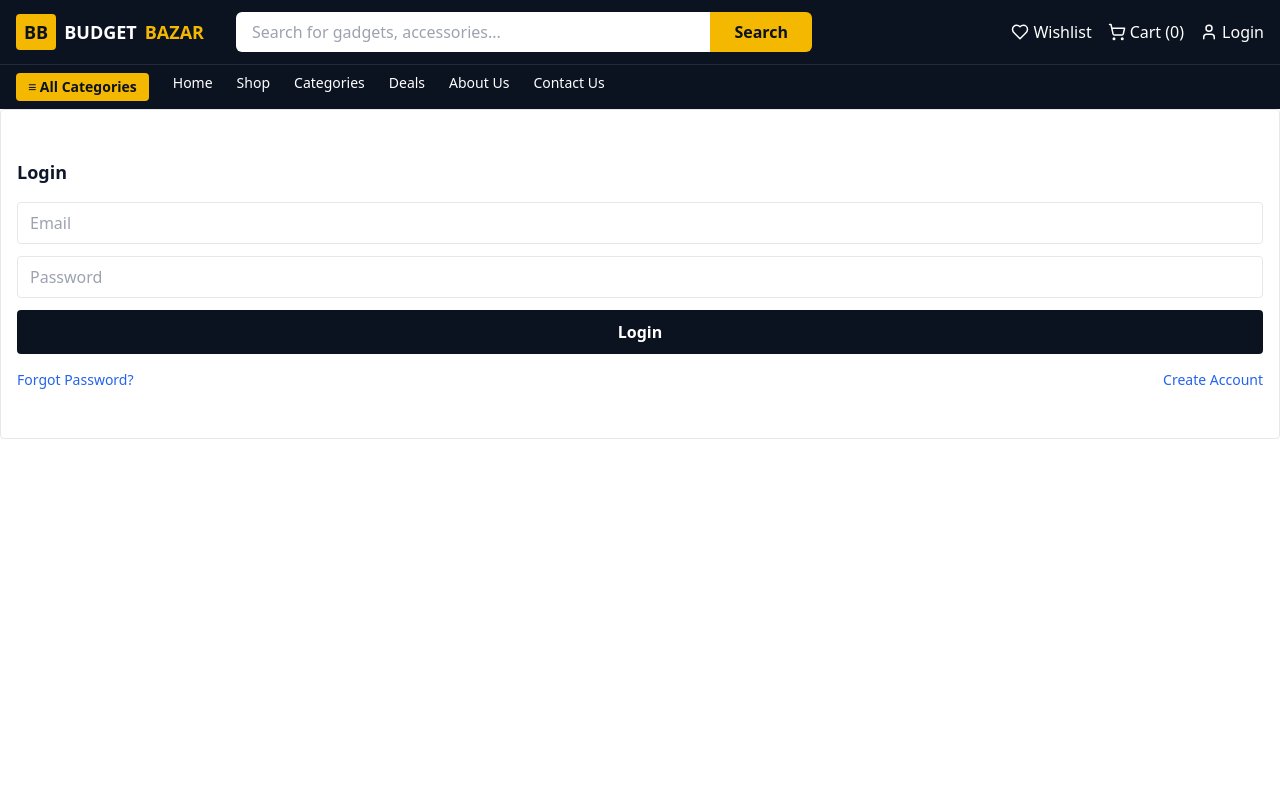
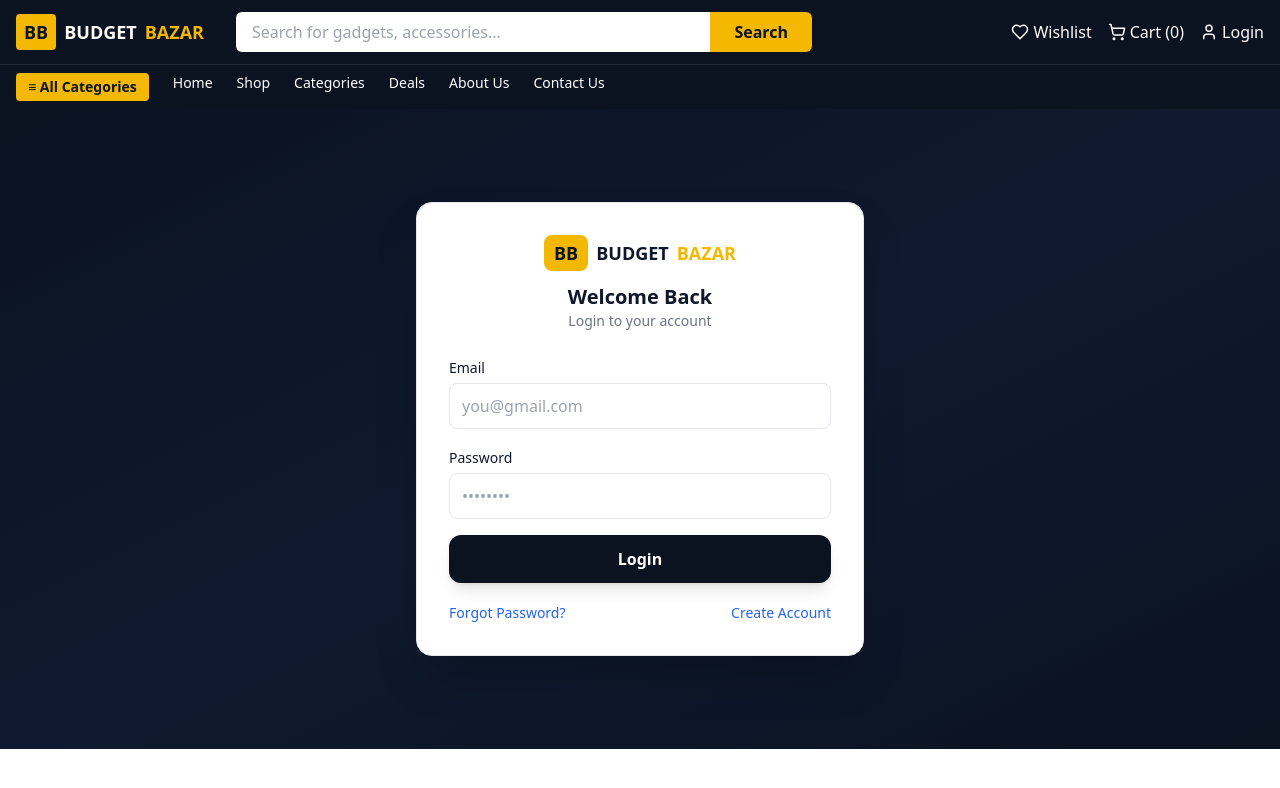
Before and after one commit to DevVerse0/Budget-Bazaar, a Next.js app in the folder frontend/: page /login in a window 1280 px wide. Shown: the top 788 px of the page. Built offline with nearby package versions, Linux system fonts and the light colour scheme; no server answers.

Commit message:
polish: premium auth forms - navy/gold gradient, rounded cards, hover states (1/3)

```diff
--- a/frontend/src/app/admin/login/page.tsx
+++ b/frontend/src/app/admin/login/page.tsx
@@ -3,29 +3,26 @@ import { useState } from 'react';
 import { supabase } from '@/lib/supabase';
 import { useRouter } from 'next/navigation';
 export default function AdminLogin(){
-  const [email,setEmail]=useState(''); const [password,setPassword]=useState(''); const [err,setErr]=useState(''); const router=useRouter();
+  const [email,setEmail]=useState(''); const [password,setPassword]=useState(''); const [err,setErr]=useState(''); const [loading,setLoading]=useState(false); const router=useRouter();
   const submit=async(e:any)=>{
-    e.preventDefault(); setErr('');
+    e.preventDefault(); setErr(''); setLoading(true);
     const { data, error } = await supabase.auth.signInWithPassword({ email, password });
-    if(error){ setErr(error.message); return; }
-    const token = data.session?.access_token;
-    if(token) localStorage.setItem('token', token);
-    // verify admin
+    if(error){ setErr(error.message); setLoading(false); return; }
+    const token = data.session?.access_token; if(token) localStorage.setItem('token', token);
     try{
       const r = await fetch(`${process.env.NEXT_PUBLIC_API_URL}/auth/me`, { headers:{ Authorization:`Bearer ${token}` }});
       const j = await r.json();
-      if(j.profile?.role!=='admin'){ setErr('❌ Admin only - ei account admin na. profiles e role=admin koro.'); await supabase.auth.signOut(); return; }
+      if(j.profile?.role!=='admin'){ setErr('❌ Admin only - ei account admin na. profiles e role=admin koro.'); await supabase.auth.signOut(); setLoading(false); return; }
       router.push('/admin/dashboard');
-    }catch(e:any){ setErr('Auth check failed'); }
+    }catch{ setErr('Auth check failed'); setLoading(false); }
   };
-  return (<div className="min-h-screen flex items-center justify-center bg-gray-100 p-4">
-    <form onSubmit={submit} className="bg-white border rounded-xl p-6 w-full max-w-md">
-      <h1 className="font-bold text-lg">Admin Login</h1><p className="text-sm text-gray-500 mb-4">Budget Bazar Admin Panel — separate from main site</p>
-      <input value={email} onChange={e=>setEmail(e.target.value)} placeholder="Admin Email" className="w-full border rounded px-3 py-2 mb-3" required/>
-      <input value={password} onChange={e=>setPassword(e.target.value)} placeholder="Password" type="password" className="w-full border rounded px-3 py-2" required/>
-      {err && <p className="text-red-500 text-sm mt-2">{err}</p>}
-      <button type="submit" className="w-full mt-4 bg-navy text-white py-2.5 rounded font-semibold">Login to Dashboard</button>
-      <p className="text-xs text-gray-400 mt-3 text-center">User ra /admin URL dileo login chara dhukte parbe na. Backend adminMiddleware + frontend guard.</p>
+  return (<div className="min-h-screen flex items-center justify-center bg-gradient-to-br from-navy via-[#0f1a30] to-navy p-4">
+    <form onSubmit={submit} className="bg-white border rounded-2xl p-8 w-full max-w-md shadow-2xl">
+      <div className="text-center mb-6"><span className="bg-navy text-gold px-3 py-1 rounded-lg font-bold">ADMIN</span><h1 className="font-bold text-xl mt-3">Budget Bazar Admin</h1><p className="text-sm text-gray-500">Separate panel — not for customers</p></div>
+      <input value={email} onChange={e=>setEmail(e.target.value)} placeholder="Admin Email" className="w-full border rounded-lg px-3 py-2.5 mb-3 focus:ring-2 focus:ring-gold outline-none" required/>
+      <input value={password} onChange={e=>setPassword(e.target.value)} placeholder="Password" type="password" className="w-full border rounded-lg px-3 py-2.5 focus:ring-2 focus:ring-gold outline-none" required/>
+      {err && <p className="text-red-600 text-sm bg-red-50 border rounded-lg px-3 py-2 mt-3">{err}</p>}
+      <button type="submit" disabled={loading} className="w-full mt-4 bg-navy hover:bg-black text-white py-3 rounded-xl font-semibold shadow">{loading?'Logging in...':'Login to Dashboard'}</button>
     </form>
   </div>);
 }
--- a/frontend/src/app/forgot-password/page.tsx
+++ b/frontend/src/app/forgot-password/page.tsx
@@ -1,24 +1,26 @@
 'use client';
 import { useState } from 'react';
 import { supabase } from '@/lib/supabase';
+import Link from 'next/link';
 export default function Forgot(){
-  const [email,setEmail]=useState(''); const [msg,setMsg]=useState(''); const [err,setErr]=useState('');
+  const [email,setEmail]=useState(''); const [msg,setMsg]=useState(''); const [err,setErr]=useState(''); const [loading,setLoading]=useState(false);
   const submit=async(e:any)=>{
-    e.preventDefault(); setErr(''); setMsg('');
-    // Try Supabase first
+    e.preventDefault(); setErr(''); setMsg(''); setLoading(true);
     const { error } = await supabase.auth.resetPasswordForEmail(email, { redirectTo: `${window.location.origin}/reset-password` });
-    if(error) setErr(error.message);
-    else setMsg('Password reset email sent! Check inbox (also spam). Gmail: budgetbazaarservicebd@gmail.com via SMTP');
-    // also try backend SMTP as fallback
+    if(error) setErr(error.message); else setMsg('Password reset email sent! Check inbox & spam — from budgetbazaarservicebd@gmail.com');
     try{ await fetch(`${process.env.NEXT_PUBLIC_API_URL}/auth/forgot`, { method:'POST', headers:{'Content-Type':'application/json'}, body: JSON.stringify({ email }) }); }catch{}
+    setLoading(false);
   };
-  return (<div className="container-bb py-12 max-w-md mx-auto border rounded p-6 bg-white">
-    <h1 className="font-bold text-lg mb-1">Forgot Password</h1><p className="text-sm text-gray-500 mb-4">Enter your email, we will send reset link</p>
-    <form onSubmit={submit} className="space-y-3">
-      <input value={email} onChange={e=>setEmail(e.target.value)} placeholder="Email" type="email" className="w-full border rounded px-3 py-2" required/>
-      {err && <p className="text-red-500 text-sm">{err}</p>}
-      {msg && <p className="text-green-600 text-sm">{msg}</p>}
-      <button type="submit" className="w-full bg-gold py-2.5 rounded font-semibold">Send Reset Link</button>
-    </form>
+  return (<div className="min-h-[80vh] flex items-center justify-center bg-gradient-to-br from-navy via-[#0f1a30] to-navy p-4">
+    <div className="bg-white rounded-2xl shadow-2xl w-full max-w-md p-8 border">
+      <h1 className="font-bold text-xl text-center">Forgot Password</h1><p className="text-sm text-gray-500 text-center mb-6">We will send a reset link to your email</p>
+      <form onSubmit={submit} className="space-y-4">
+        <input value={email} onChange={e=>setEmail(e.target.value)} placeholder="Email" type="email" className="w-full border rounded-lg px-3 py-2.5 focus:ring-2 focus:ring-gold outline-none" required/>
+        {err && <p className="text-red-500 text-sm bg-red-50 border rounded-lg px-3 py-2">{err}</p>}
+        {msg && <p className="text-green-600 text-sm bg-green-50 border rounded-lg px-3 py-2">{msg}</p>}
+        <button type="submit" disabled={loading} className="w-full bg-gold hover:bg-yellow-500 text-navy py-3 rounded-xl font-bold shadow transition">{loading?'Sending...':'Send Reset Link'}</button>
+      </form>
+      <p className="text-sm text-center mt-4"><Link href="/login" className="text-blue-600 hover:underline">Back to Login</Link></p>
+    </div>
   </div>);
 }
--- a/frontend/src/app/login/page.tsx
+++ b/frontend/src/app/login/page.tsx
@@ -4,31 +4,31 @@ import { supabase } from '@/lib/supabase';
 import { useRouter } from 'next/navigation';
 import Link from 'next/link';
 export default function Login(){
-  const [email,setEmail]=useState(''); const [password,setPassword]=useState(''); const [err,setErr]=useState(''); const router=useRouter();
+  const [email,setEmail]=useState(''); const [password,setPassword]=useState(''); const [err,setErr]=useState(''); const [loading,setLoading]=useState(false); const router=useRouter();
   const submit=async(e:any)=>{
-    e.preventDefault(); setErr('');
+    e.preventDefault(); setErr(''); setLoading(true);
     const { data, error } = await supabase.auth.signInWithPassword({ email, password });
-    if(error){ setErr(error.message); return; }
+    if(error){ setErr(error.message); setLoading(false); return; }
     if(data.session) localStorage.setItem('token', data.session.access_token);
     const token = data.session?.access_token;
     try{
-      const r = await fetch(`${process.env.NEXT_PUBLIC_API_URL}/auth/me`, { headers: { Authorization: `Bearer ${token}` }});
+      const r = await fetch(`${process.env.NEXT_PUBLIC_API_URL}/auth/me`, { headers: { Authorization:`Bearer ${token}` }});
       const j = await r.json();
       if(j.profile?.role==='admin') router.push('/admin/dashboard');
       else router.push('/');
     }catch{ router.push('/'); }
+    setLoading(false);
   };
-  return (<div className="container-bb py-12 max-w-md mx-auto border rounded p-6 bg-white">
-    <h1 className="font-bold text-lg mb-4">Login</h1>
-    <form onSubmit={submit} className="space-y-3">
-      <input value={email} onChange={e=>setEmail(e.target.value)} placeholder="Email" className="w-full border rounded px-3 py-2" required/>
-      <input value={password} onChange={e=>setPassword(e.target.value)} placeholder="Password" type="password" className="w-full border rounded px-3 py-2" required/>
-      {err && <p className="text-red-500 text-sm">{err}</p>}
-      <button type="submit" className="w-full bg-navy text-white py-2.5 rounded font-semibold">Login</button>
-    </form>
-    <div className="flex justify-between text-sm mt-4">
-      <Link href="/forgot-password" className="text-blue-600">Forgot Password?</Link>
-      <Link href="/register" className="text-blue-600">Create Account</Link>
+  return (<div className="min-h-[80vh] flex items-center justify-center bg-gradient-to-br from-navy via-[#0f1a30] to-navy p-4">
+    <div className="bg-white rounded-2xl shadow-2xl w-full max-w-md p-8 border">
+      <div className="text-center mb-6"><div className="inline-flex items-center gap-2 font-bold text-lg"><span className="bg-gold text-navy px-2.5 py-1 rounded-lg">BB</span> BUDGET <span className="text-gold">BAZAR</span></div><h1 className="font-bold text-xl mt-3">Welcome Back</h1><p className="text-sm text-gray-500">Login to your account</p></div>
+      <form onSubmit={submit} className="space-y-4">
+        <div><label className="text-sm font-medium">Email</label><input value={email} onChange={e=>setEmail(e.target.value)} placeholder="you@gmail.com" type="email" className="w-full mt-1 border rounded-lg px-3 py-2.5 focus:ring-2 focus:ring-gold outline-none" required/></div>
+        <div><label className="text-sm font-medium">Password</label><input value={password} onChange={e=>setPassword(e.target.value)} placeholder="••••••••" type="password" className="w-full mt-1 border rounded-lg px-3 py-2.5 focus:ring-2 focus:ring-gold outline-none" required/></div>
+        {err && <p className="text-red-600 text-sm bg-red-50 border border-red-200 rounded-lg px-3 py-2">{err}</p>}
+        <button type="submit" disabled={loading} className="w-full bg-navy hover:bg-black text-white py-3 rounded-xl font-semibold shadow-lg transition disabled:opacity-50">{loading?'Logging in...':'Login'}</button>
+      </form>
+      <div className="flex justify-between text-sm mt-5"><Link href="/forgot-password" className="text-blue-600 hover:underline">Forgot Password?</Link><Link href="/register" className="text-blue-600 hover:underline">Create Account</Link></div>
     </div>
   </div>);
 }
--- a/frontend/src/app/register/page.tsx
+++ b/frontend/src/app/register/page.tsx
@@ -4,29 +4,28 @@ import { supabase } from '@/lib/supabase';
 import { useRouter } from 'next/navigation';
 import Link from 'next/link';
 export default function Register(){
-  const [email,setEmail]=useState(''); const [password,setPassword]=useState(''); const [name,setName]=useState(''); const [mobile,setMobile]=useState(''); const [err,setErr]=useState(''); const [ok,setOk]=useState(''); const router=useRouter();
+  const [email,setEmail]=useState(''); const [password,setPassword]=useState(''); const [name,setName]=useState(''); const [mobile,setMobile]=useState(''); const [err,setErr]=useState(''); const [ok,setOk]=useState(''); const [loading,setLoading]=useState(false); const router=useRouter();
   const submit=async(e:any)=>{
-    e.preventDefault(); setErr(''); setOk('');
+    e.preventDefault(); setErr(''); setOk(''); setLoading(true);
     const { data, error } = await supabase.auth.signUp({ email, password, options:{ data:{ full_name:name, mobile } } });
-    if(error){ setErr(error.message); return; }
-    // create profile row (trigger may do, but ensure)
-    if(data.user){
-      await supabase.from('profiles').upsert({ id: data.user.id, full_name:name, email, mobile, role:'customer' });
-    }
-    setOk('Account created! Check email to confirm, then login.');
+    if(error){ setErr(error.message); setLoading(false); return; }
+    if(data.user) await supabase.from('profiles').upsert({ id: data.user.id, full_name:name, email, mobile, role:'customer' });
+    setOk('Account created! Check email to confirm, then login.'); setLoading(false);
     setTimeout(()=>router.push('/login'),1500);
   };
-  return (<div className="container-bb py-12 max-w-md mx-auto border rounded p-6 bg-white">
-    <h1 className="font-bold text-lg mb-1">Create Account</h1><p className="text-sm text-gray-500 mb-4">Budget Bazar - Best Gadgets, Best Prices</p>
-    <form onSubmit={submit} className="space-y-3">
-      <input value={name} onChange={e=>setName(e.target.value)} placeholder="Full Name" className="w-full border rounded px-3 py-2" required/>
-      <input value={mobile} onChange={e=>setMobile(e.target.value)} placeholder="Mobile (01...)" className="w-full border rounded px-3 py-2"/>
-      <input value={email} onChange={e=>setEmail(e.target.value)} placeholder="Email (gmail)" type="email" className="w-full border rounded px-3 py-2" required/>
-      <input value={password} onChange={e=>setPassword(e.target.value)} placeholder="Password (6+ chars)" type="password" className="w-full border rounded px-3 py-2" required/>
-      {err && <p className="text-red-500 text-sm">{err}</p>}
-      {ok && <p className="text-green-600 text-sm">{ok}</p>}
-      <button type="submit" className="w-full bg-navy text-white py-2.5 rounded font-semibold">Sign Up</button>
-    </form>
-    <p className="text-sm mt-4 text-center">Already have account? <Link href="/login" className="text-blue-600">Login</Link></p>
+  return (<div className="min-h-[80vh] flex items-center justify-center bg-gradient-to-br from-navy via-[#0f1a30] to-navy p-4">
+    <div className="bg-white rounded-2xl shadow-2xl w-full max-w-md p-8 border">
+      <div className="text-center mb-6"><div className="inline-flex items-center gap-2 font-bold text-lg"><span className="bg-gold text-navy px-2.5 py-1 rounded-lg">BB</span> BUDGET <span className="text-gold">BAZAR</span></div><h1 className="font-bold text-xl mt-3">Create Account</h1><p className="text-sm text-gray-500">Join Budget Bazar — Best Prices</p></div>
+      <form onSubmit={submit} className="space-y-3">
+        <input value={name} onChange={e=>setName(e.target.value)} placeholder="Full Name" className="w-full border rounded-lg px-3 py-2.5 focus:ring-2 focus:ring-gold outline-none" required/>
+        <input value={mobile} onChange={e=>setMobile(e.target.value)} placeholder="Mobile 01..." className="w-full border rounded-lg px-3 py-2.5 focus:ring-2 focus:ring-gold outline-none"/>
+        <input value={email} onChange={e=>setEmail(e.target.value)} placeholder="Email" type="email" className="w-full border rounded-lg px-3 py-2.5 focus:ring-2 focus:ring-gold outline-none" required/>
+        <input value={password} onChange={e=>setPassword(e.target.value)} placeholder="Password (6+ chars)" type="password" className="w-full border rounded-lg px-3 py-2.5 focus:ring-2 focus:ring-gold outline-none" required/>
+        {err && <p className="text-red-500 text-sm bg-red-50 border rounded-lg px-3 py-2">{err}</p>}
+        {ok && <p className="text-green-600 text-sm bg-green-50 border rounded-lg px-3 py-2">{ok}</p>}
+        <button type="submit" disabled={loading} className="w-full bg-gold hover:bg-yellow-500 text-navy py-3 rounded-xl font-bold shadow-lg transition disabled:opacity-50">{loading?'Creating...':'Sign Up'}</button>
+      </form>
+      <p className="text-sm mt-5 text-center">Already have account? <Link href="/login" className="text-blue-600 hover:underline">Login</Link></p>
+    </div>
   </div>);
 }
--- a/frontend/src/app/reset-password/page.tsx
+++ b/frontend/src/app/reset-password/page.tsx
@@ -3,19 +3,22 @@ import { useState } from 'react';
 import { supabase } from '@/lib/supabase';
 import { useRouter } from 'next/navigation';
 export default function Reset(){
-  const [pwd,setPwd]=useState(''); const [msg,setMsg]=useState(''); const [err,setErr]=useState(''); const router=useRouter();
+  const [pwd,setPwd]=useState(''); const [msg,setMsg]=useState(''); const [err,setErr]=useState(''); const [loading,setLoading]=useState(false); const router=useRouter();
   const submit=async(e:any)=>{
-    e.preventDefault(); setErr(''); setMsg('');
+    e.preventDefault(); setErr(''); setMsg(''); setLoading(true);
     const { error } = await supabase.auth.updateUser({ password: pwd });
-    if(error) setErr(error.message); else { setMsg('Password updated! Login now.'); setTimeout(()=>router.push('/login'),1200); }
+    if(error) setErr(error.message); else { setMsg('Password updated! Redirecting...'); setTimeout(()=>router.push('/login'),1200); }
+    setLoading(false);
   };
-  return (<div className="container-bb py-12 max-w-md mx-auto border rounded p-6 bg-white">
-    <h1 className="font-bold text-lg mb-4">Set New Password</h1>
-    <form onSubmit={submit} className="space-y-3">
-      <input value={pwd} onChange={e=>setPwd(e.target.value)} placeholder="New Password" type="password" className="w-full border rounded px-3 py-2" required/>
-      {err && <p className="text-red-500 text-sm">{err}</p>}
-      {msg && <p className="text-green-600 text-sm">{msg}</p>}
-      <button type="submit" className="w-full bg-navy text-white py-2.5 rounded">Update Password</button>
-    </form>
+  return (<div className="min-h-[80vh] flex items-center justify-center bg-gradient-to-br from-navy via-[#0f1a30] to-navy p-4">
+    <div className="bg-white rounded-2xl shadow-2xl w-full max-w-md p-8 border">
+      <h1 className="font-bold text-xl text-center mb-6">Set New Password</h1>
+      <form onSubmit={submit} className="space-y-4">
+        <input value={pwd} onChange={e=>setPwd(e.target.value)} placeholder="New Password (6+)" type="password" className="w-full border rounded-lg px-3 py-2.5 focus:ring-2 focus:ring-gold outline-none" required/>
+        {err && <p className="text-red-500 text-sm bg-red-50 border rounded-lg px-3 py-2">{err}</p>}
+        {msg && <p className="text-green-600 text-sm bg-green-50 border rounded-lg px-3 py-2">{msg}</p>}
+        <button type="submit" disabled={loading} className="w-full bg-navy hover:bg-black text-white py-3 rounded-xl font-semibold shadow">{loading?'Updating...':'Update Password'}</button>
+      </form>
+    </div>
   </div>);
 }
```
